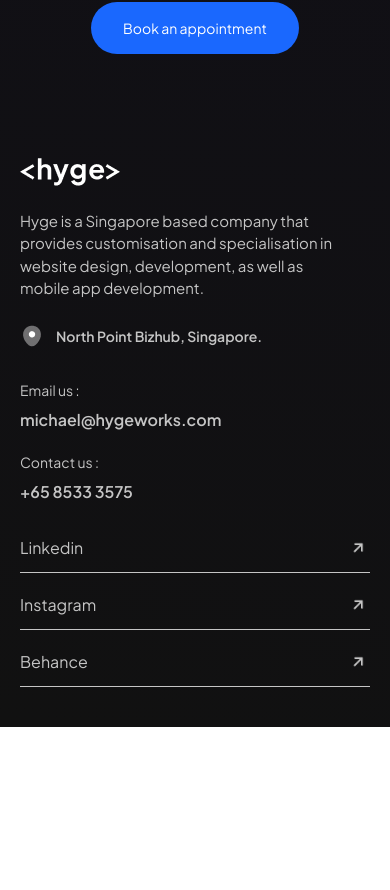
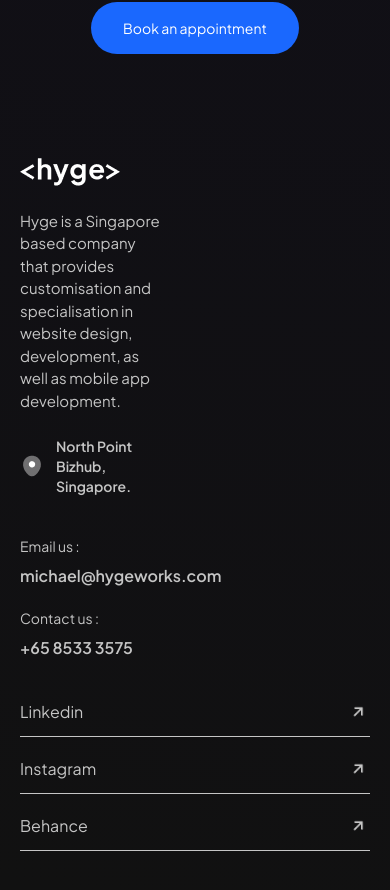
Before and after one commit to wendietibrias/hyge-frontend-test, a Next.js app: page / in a window 390 px wide. Shown: the part 6158-7048 px from the top of the page. Before the commit the page ends 6885 px from the top, so only its background shows below. Built offline with nearby package versions, Linux system fonts and the light colour scheme.

Commit message:
fix: footer layout

```diff
--- a/src/components/global/Footer.tsx
+++ b/src/components/global/Footer.tsx
@@ -2,9 +2,9 @@
 
 const Footer = () => {
     return (
-        <footer className="w-full   border-top border-white/10 py-10  z-[999] sm:px-5">
-            <div className="flex items-start gap-x-14 sm:w-full max-w-[1300px] mx-auto sm:flex-col sm:gap-y-8">
-                <div className="w-[330px]">
+        <footer className="w-full   border-top border-white/10 py-10  z-[999] lg:px-10 sm:px-5">
+            <div className="flex items-start gap-x-14 sm:w-full max-w-[1300px] mx-auto sm:flex-col lg:gap-y-10 flex-wrap">
+                <div className="w-[330px] lg:w-[40%]">
                   <Image src="/static/assets/images/company_logo.png" alt="Hyge" width={100} height={28}/>
                   <p className="text-[15px] my-6 text-description">
                    Hyge is a Singapore based company that provides customisation and specialisation in website design, development, as well as mobile app development.
@@ -15,7 +15,7 @@
                   </h5>
                 </div>
 
-                <div className=" text-description  flex flex-col gap-y-5">
+                <div className=" text-description lg:w-[40%] flex flex-col gap-y-5">
                     <div>
                         <p className="text-sm">Email us : </p>
                         <h5 className="font-semibold mt-2">michael@hygeworks.com</h5>
@@ -26,7 +26,7 @@
                     </div>
                 </div>
 
-                <div className="flex-1  sm:w-full flex items-start justify-end">
+                <div className="flex-1 lg:w-full flex items-start lg:justify-start justify-end">
                    <div className="w-[250px]  sm:w-full flex flex-col gap-y-5 text-description">
                        <button className="w-full border-b pb-3 border-description flex items-center justify-between">
                          Linkedin
--- a/src/components/global/Navbar.tsx
+++ b/src/components/global/Navbar.tsx
@@ -23,7 +23,7 @@
 
 
     return (
-        <nav className="w-full  bg-title/5 sm:bg-transparent  sm:px-5 py-5 ">
+        <nav className="w-full  bg-title/5 sm:bg-transparent  lg:px-10 sm:px-5 py-5 ">
             <div className="max-w-[1350px] sm:w-full mx-auto  flex items-center justify-between">
             <Link href="/">
                <Image src="/static/assets/images/company_logo.png" alt="Hyge" width={100} height={28}/>
```
